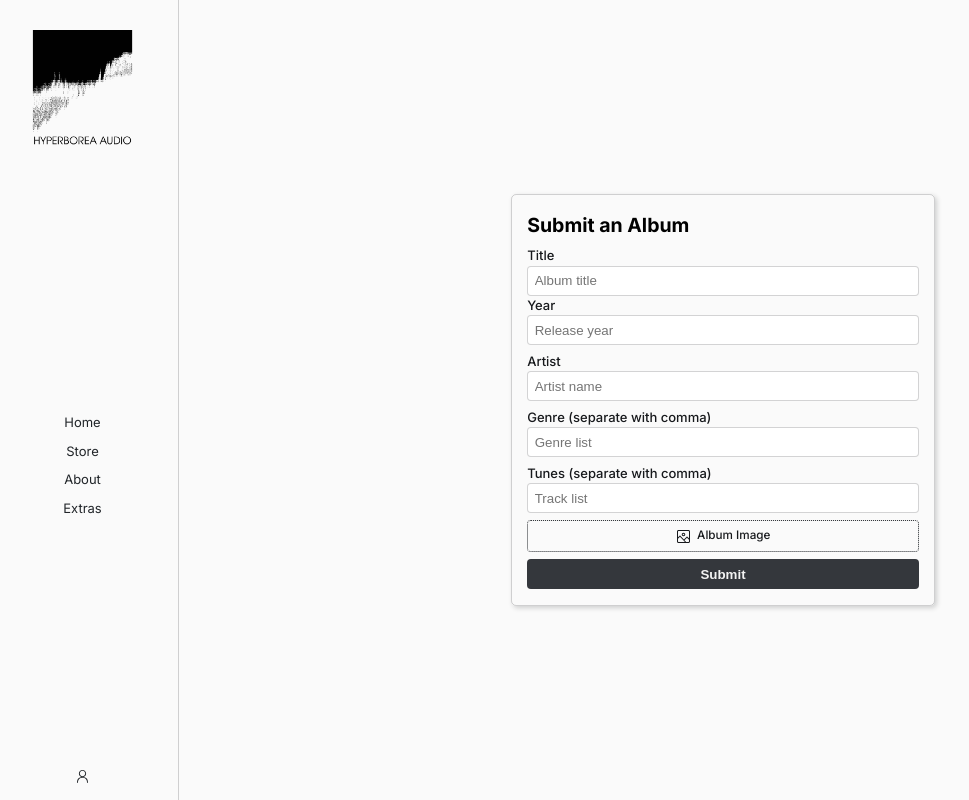
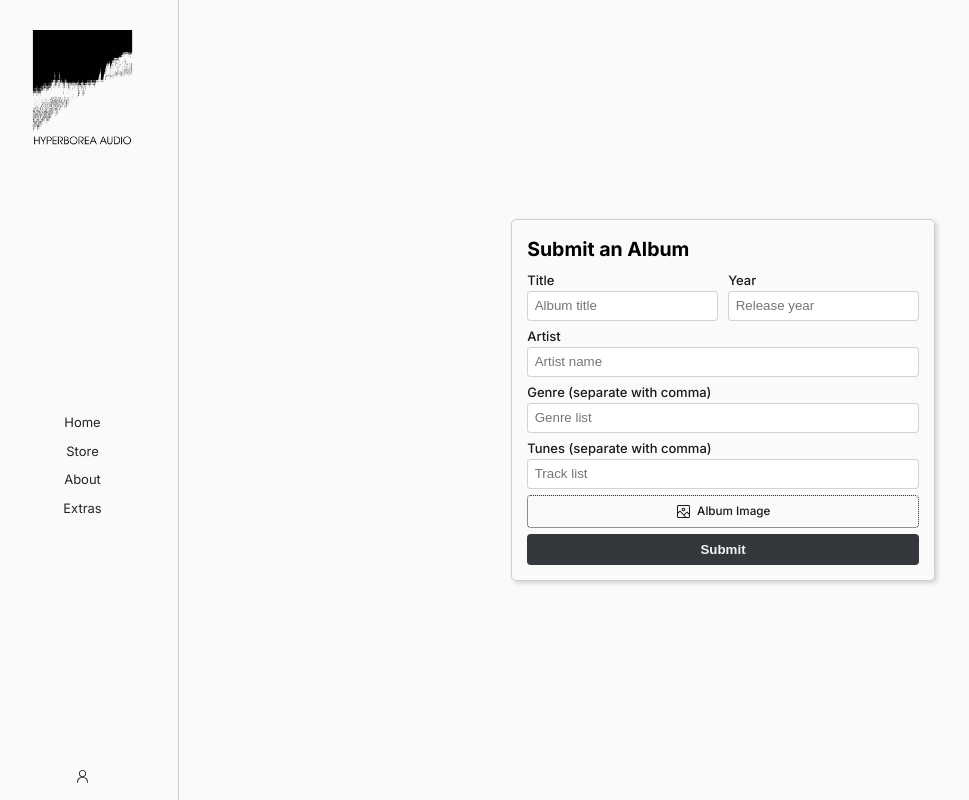
Before and after one commit to caiocsm-sudo/hyperborea-audio-distribution, a Next.js app: page /extras in a window 1280 px wide. Shown: the whole page, without its empty margins (13-982 px from the left). Built offline with nearby package versions, Linux system fonts and the light colour scheme.

Commit message:
changed album form styling to fit 2 forms in the same line

```diff
--- a/styles/extras.scss
+++ b/styles/extras.scss
@@ -20,6 +20,16 @@
       display: flex;
       flex-direction: column;
       gap: 0.5rem;
+
+      & .dual-form {
+        display: flex;
+        gap: 0.8rem;
+        width: 100%;
+
+        & div {
+          width: 100%;
+        }
+      }
 
       & .input__file--label {
         display: flex;
```
